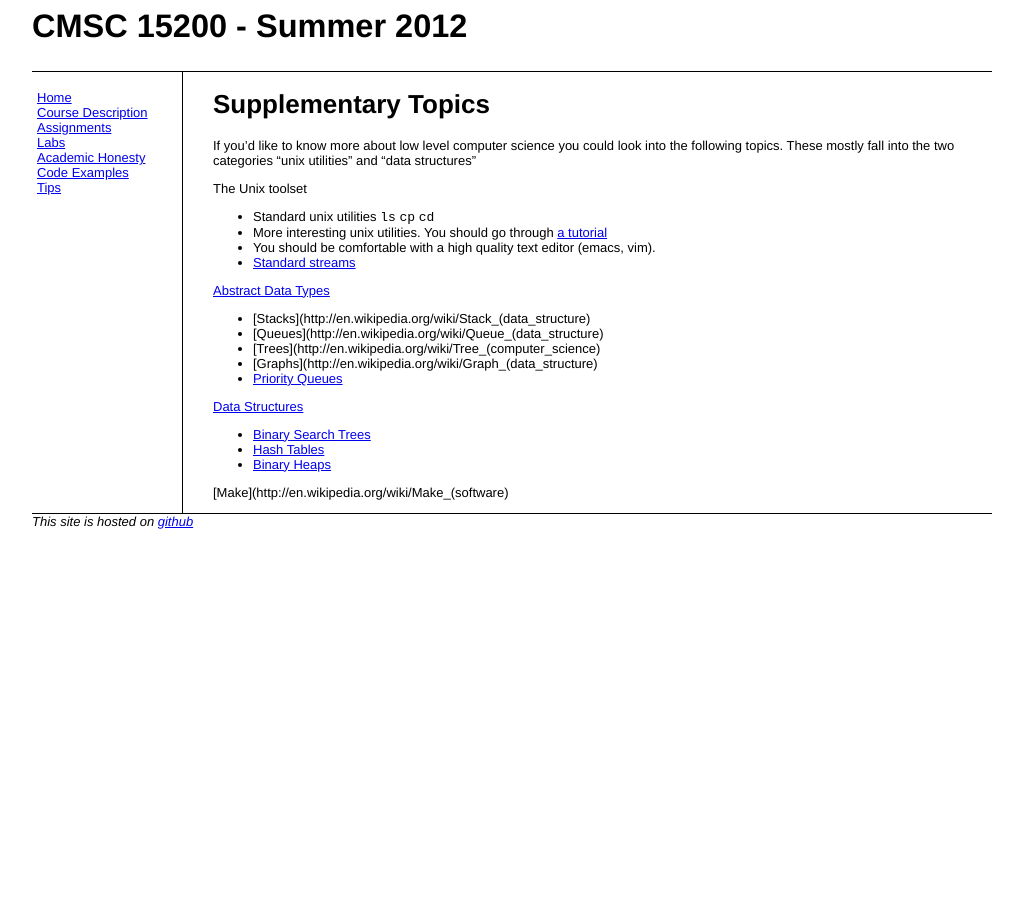
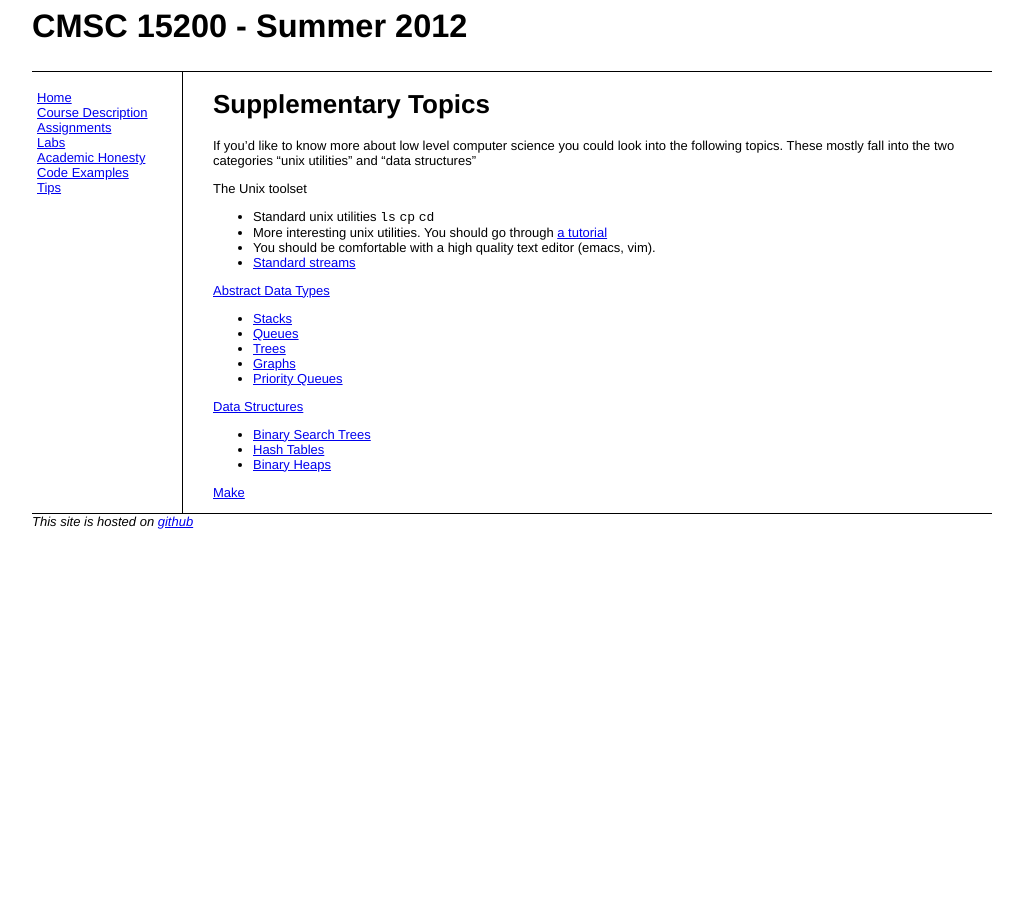
Before and after one commit to mrocklin/cmsc15200, a Jekyll site: the page built from tips/supplementary_topics.md, in a window 1280 px wide. Shown: the whole page, without its empty margins (128-1151 px from the left). Built offline with Jekyll 4.4.1, drawn with Linux system fonts in a browser that asks for light colours; Markdown is read by kramdown in place of the engine named in the settings; some of the changed lines change nothing that is shown.

Commit message:
fixed paren issue

```diff
--- a/tips/supplementary_topics.md
+++ b/tips/supplementary_topics.md
@@ -16,10 +16,10 @@ The Unix toolset
 
 [Abstract Data Types](http://en.wikipedia.org/wiki/Abstract_data_type)
 
-* [Stacks](http://en.wikipedia.org/wiki/Stack_(data_structure)
-* [Queues](http://en.wikipedia.org/wiki/Queue_(data_structure)
-* [Trees](http://en.wikipedia.org/wiki/Tree_(computer_science)
-* [Graphs](http://en.wikipedia.org/wiki/Graph_(data_structure)
+* [Stacks](http://en.wikipedia.org/wiki/Stack_%28data_structure%29)
+* [Queues](http://en.wikipedia.org/wiki/Queue_%28data_structure%29)
+* [Trees](http://en.wikipedia.org/wiki/Tree_%28computer_science%29)
+* [Graphs](http://en.wikipedia.org/wiki/Graph_%28data_structure%29)
 * [Priority Queues](http://en.wikipedia.org/wiki/Priority_queue)
 
 [Data Structures](http://en.wikipedia.org/wiki/Data_structures)
@@ -28,4 +28,4 @@ The Unix toolset
 * [Hash Tables](http://en.wikipedia.org/wiki/Hash_table)
 * [Binary Heaps](http://en.wikipedia.org/wiki/Binary_heap)
 
-[Make](http://en.wikipedia.org/wiki/Make_(software)
+[Make](http://en.wikipedia.org/wiki/Make_%28software%29)
```
